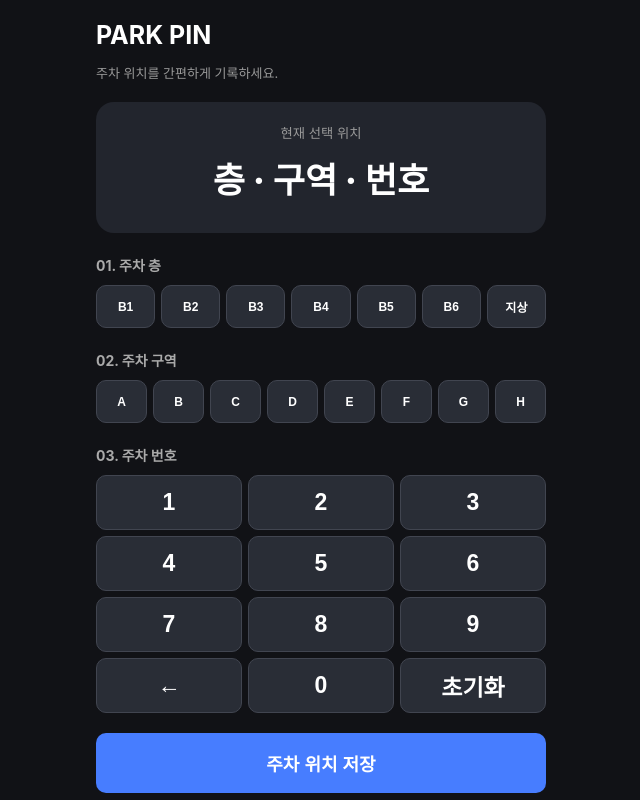
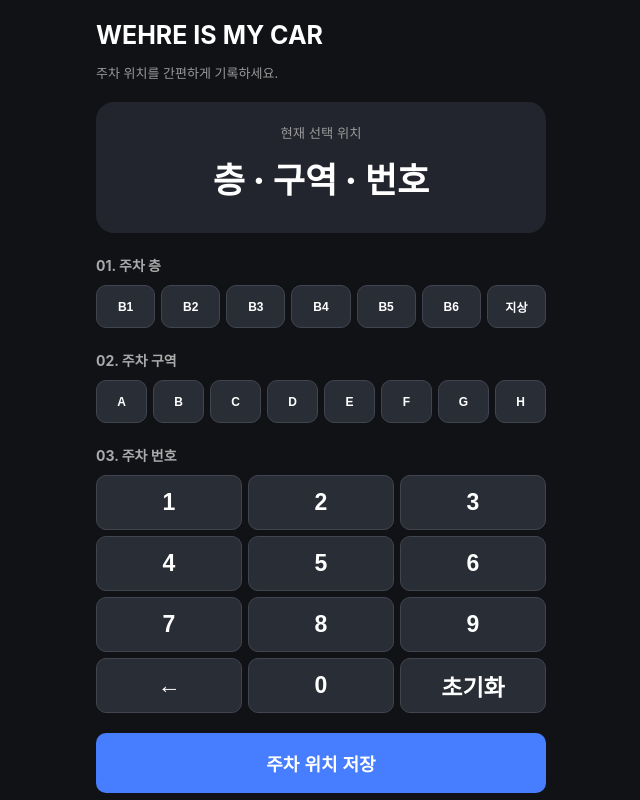
Before and after one commit to minseokjang-art/whereismycar, a plain HTML site: page index.html in a window 1280 px wide. Shown: the top 800 px of the page, without its empty margins (319-959 px from the left). Drawn offline with Linux system fonts and the light colour scheme.

Commit message:
Rename app to WEHRE IS MY CAR and add Korean iOS home icon

```diff
--- a/index.html
+++ b/index.html
@@ -4,7 +4,12 @@
 <head>
 <meta charset="UTF-8">
 <meta name="viewport" content="width=device-width,initial-scale=1">
-<title>PARK PIN</title>
+<title>WEHRE IS MY CAR</title>
+<meta name="apple-mobile-web-app-title" content="내차어디">
+<meta name="apple-mobile-web-app-capable" content="yes">
+<meta name="theme-color" content="#477dff">
+<link rel="apple-touch-icon" sizes="180x180" href="/apple-touch-icon.png?v=2">
+<link rel="icon" type="image/png" href="/apple-touch-icon.png?v=2">
 <style>
 *{box-sizing:border-box}
 body{
@@ -45,7 +50,7 @@ small{color:#999}
 </head>
 <body>
 <main>
-<h1>PARK PIN</h1>
+<h1>WEHRE IS MY CAR</h1>
 <p>주차 위치를 간편하게 기록하세요.</p>
 
 <div class="card">
```
Also changed, not shown: apple-touch-icon.png (added).
